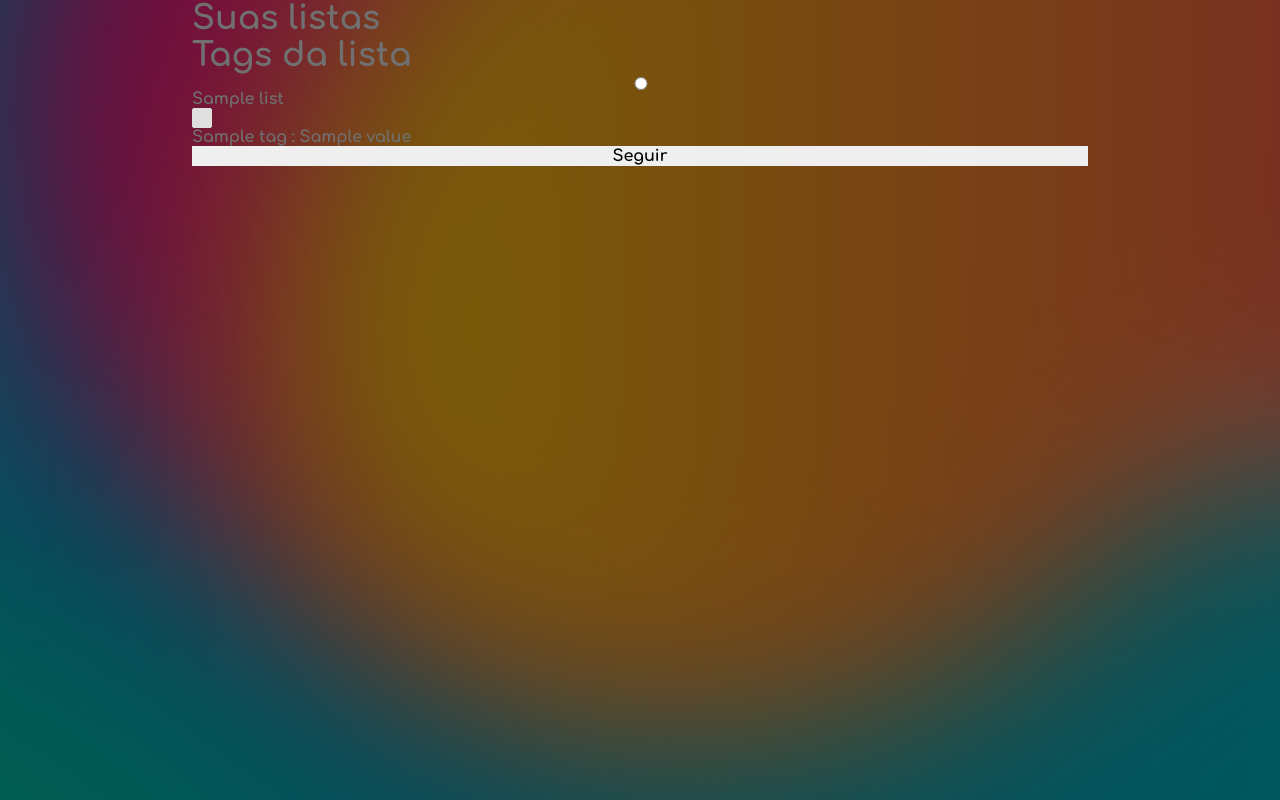
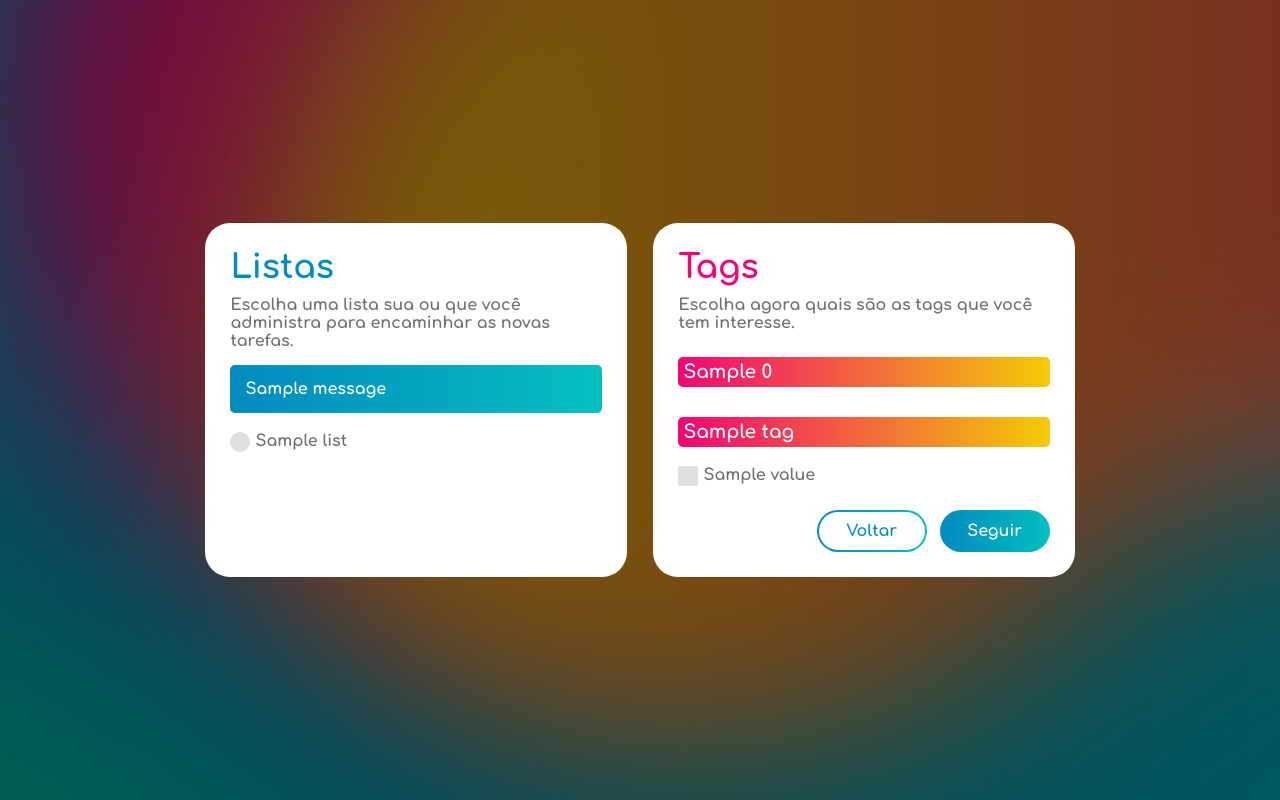
Before and after one commit to gvmossato/opus, a Django app: template appsite/templates/appsite/tag_follow.html in a window 1280 px wide. Run offline with Django 3.2, Linux system fonts and the light colour scheme; the template is opened without the code that fills it: most values are stand-ins (such as "Sample title", 1, 10 or a date in 2020); one stand-in notice (Sample message) is shown; some libraries are stand-ins or nearby versions.

Commit message:
style tag follow form and prevent crashes from bad posts

```diff
--- a/appsite/templates/appsite/tag_follow.html
+++ b/appsite/templates/appsite/tag_follow.html
@@ -1,9 +1,11 @@
 {% extends 'base.html' %}
+{% load advanced_with %}
 
 {% block title %} Seguir lista {% endblock title %}
 
 {% block content %}
 
+{% if user_allowed_lists %}
     <script type='text/javascript' src='https://ajax.googleapis.com/ajax/libs/jquery/1.7.1/jquery.min.js'></script>
     <script type='text/javascript'>
         $(document).ready(function () {
@@ -13,24 +15,56 @@
     })
     </script>
 
-<h1>Suas listas</h1>
-
-<h1>Tags da lista</h1>
-
-
-
-<form method="POST" action="{% url 'appsite:tag_follow' source.id %}">
+    <form class="follow-tag-form" method="POST" action="{% url 'appsite:tag_follow' source.id %}">
         {% csrf_token %}
-
+        <section class="white-box form-box">
+            <header class="criador">
+                <h1>Listas</h1>
+                <p class="color-body pad-text">Escolha uma lista sua ou que você administra para encaminhar as novas tarefas.</p>
+            </header>
+            <section class="gradient-blue1 follow-tag-messages">
+                {% if messages %}
+                    {% for message in messages %}
+                    <p>{{ message }}</p>
+                    {% endfor %}
+                {% endif %}
+            </section>
             {% for list in user_allowed_lists %}
+            <div class="follow-tag-choices">
                 <input type="radio" name="l{{ list.id }}">{{ list.name }}</input>
+            </div>
             {% endfor %}
 
+        </section>
+
+        <section class="white-box form-box">
+            <header class="administrador">
+                <h1>Tags</h1>
+                <p class="color-body pad-text">Escolha agora quais são as tags que você tem interesse.</p>
+            </header>
+            {% with unique_tag_name=source_tags.0.name %}
+                <h2 class="follow-tag-name">{{ unique_tag_name }}</h2>
                 {% for tag in source_tags %}
-        <input type="checkbox" name="t{{ tag.id }}">{{ tag.name }} : {{ tag.value }}</input>
+                    {% if unique_tag_name != tag.name %}
+                        <h2 class="follow-tag-name">{{ tag.name|update_with }}</h2>
+                    {% endif %}
+                    <div class="follow-tag-choices">
+                        <input type="checkbox" name="t{{ tag.id }}">{{ tag.value }}</input>
+                    </div>
                 {% endfor %}
-
-    <button type="submit">Seguir</button>
+            {% endwith %}
+            <div class="form-box-buttons">
+                <a href="{% url 'appsite:list_detail' source.id %}">
+                    <button class="gradient-button secondary-button" type="button">Voltar</button>
+                </a>
+                <button class="gradient-button primary-button" type="submit">Seguir</button>
+            </div>
+        </section>
     </form>
+{% else %}
+    <section class="white-box forbidden">
+        <p>Parece que você ainda não possui listas para poder começar a seguir outras!</p>
+    </section>
+{% endif %}
 
 {% endblock content %}
--- /dev/null
+++ b/appsite/templatetags/advanced_with.py
@@ -0,0 +1,9 @@
+from django import template
+
+
+def update_with(value):
+    return value
+
+
+register = template.Library()
+register.filter('update_with', update_with)
--- a/static/css/style.css
+++ b/static/css/style.css
@@ -249,6 +249,10 @@ p {
     color: var(--color-white3);
 }
 
+.color-body {
+    color: var(--color-body);
+}
+
 .criador {
     color: var(--color-blue1);
 }
@@ -281,6 +285,10 @@ p {
 
 .job-title {
     text-transform: uppercase;
+}
+
+.pad-text {
+    padding: 10px 0;
 }
 
 /* ================ */
@@ -786,7 +794,6 @@ img[alt="social-user-pic"] {
 
 .form-box-title {
     padding:12px;
-    border-radius: 20px;
     margin-bottom: 40px;
 }
 
@@ -852,3 +859,66 @@ input[type="color"] {
 .edit-profile-box {
     margin: 150px auto;
 }
+
+.follow-tag-form {
+    display: flex;
+    flex-direction: row;
+    margin: auto;
+}
+
+.follow-tag-name {
+    font-size: 14pt;
+    margin: 15px 0;
+    background: var(--gradient-p1y1);
+    padding:5px;
+    color: white;
+    border-radius: 5px;
+}
+
+.follow-tag-choices {
+    display: flex;
+    margin: 4px 0;
+}
+
+input[type="radio"] {
+    top: 2px;
+    width: 20px;
+    height: 20px;
+    margin: 0 5px 0 0;
+    border-radius: 20px;
+    background-color: var(--color-white3);
+    border: 1px solid var(--color-white3);
+    cursor: pointer;
+    -webkit-appearance: none;
+}
+
+input[type="radio"]:hover {
+    background-color: var(--color-white4);
+}
+
+input[type="checkbox"]:hover {
+    background-color: var(--color-white4);
+}
+
+input[type="radio"]:before {
+    content: '';
+    display: block;
+}
+
+input[type="radio"]:checked:before {
+    width: 4px;
+    height: 4px;
+    border-radius: 200px;
+    margin: 2px 0 0 2px;
+    border:  5px inset var(--color-blue-support);
+}
+
+.follow-tag-messages {
+    display: flex;
+    margin: 5px 0 15px 0;
+    text-align: center;
+    padding: 15px;
+    bottom: 20px;
+    color: white;
+    border-radius: 5px;
+}
```
Also changed, not shown: appsite/views.py (+13 -0 lines), templates/components/user_card.html (+5 -3 lines), appsite/templatetags/__init__.py (added). Lines whose indentation alone changed are shown as unchanged.
